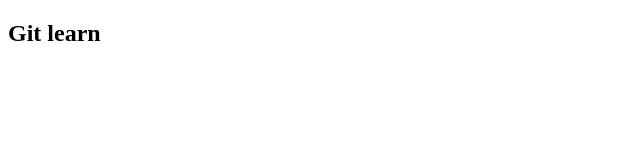
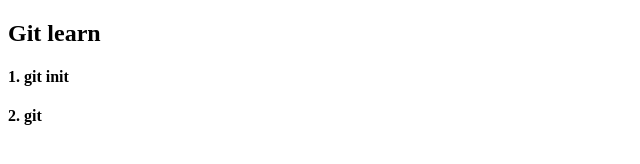
Before and after one commit to Mohammed22668/gitLlearn, a plain HTML site: page index.html in a window 1280 px wide. Shown: the whole page, without its empty margins (0-640 px from the left). Drawn offline with Linux system fonts and the light colour scheme.

Commit message:
backend-Add-js-css

```diff
--- /dev/null
+++ b/css/style.css
@@ -0,0 +1 @@
+/* test Git */
--- a/index.html
+++ b/index.html
@@ -8,6 +8,8 @@
 </head>
 <body>
     <h2>Git learn</h2>
+    <h4>1. git init</h4>
+    <h4>2. git</h4>
 
 </body>
 </html>
--- /dev/null
+++ b/js/script.js
@@ -0,0 +1 @@
+// hello JS "Test Git"
```
